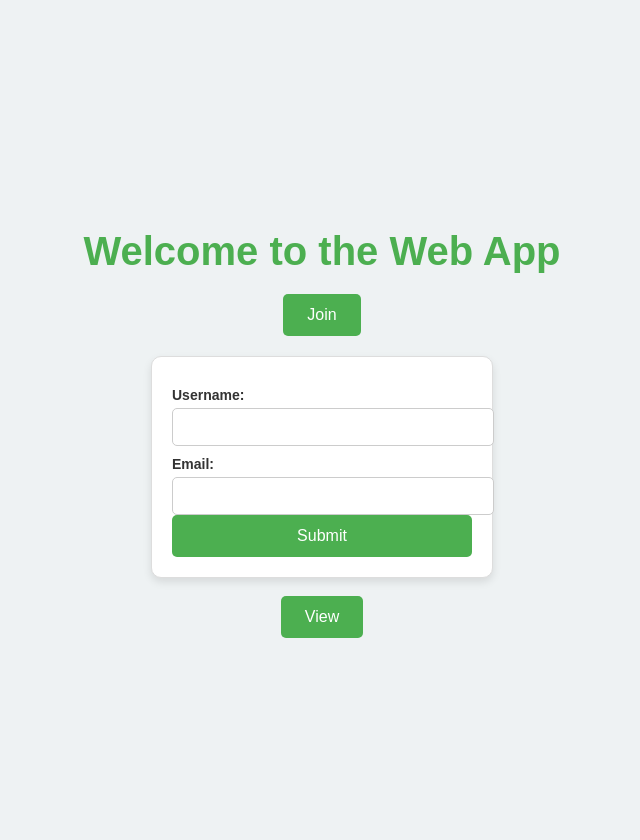
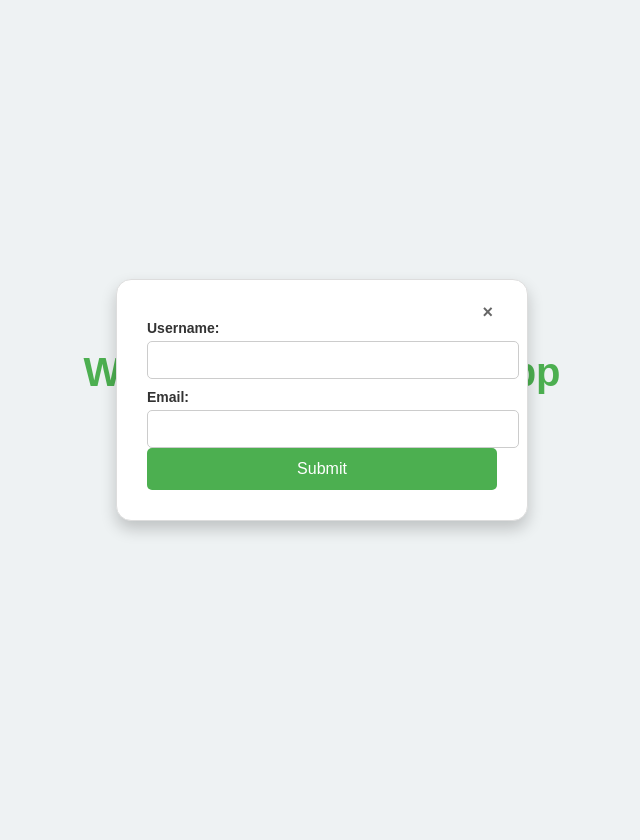
Before and after one commit to jyothisjimmy25/jiitak_project, a Flask app: page / in a window 1280 px wide, after a click on "Join". Shown: the whole page, without its empty margins (318-958 px from the left). Run offline with Flask 3, Linux system fonts and the light colour scheme.

Commit message:
Update index.html

```diff
--- a/templates/index.html
+++ b/templates/index.html
@@ -41,33 +41,54 @@
         }
 
         #join-form {
-            margin-top: 20px;
-            padding: 20px;
+            position: fixed;
+            top: 50%;
+            left: 50%;
+            transform: translate(-50%, -50%);
+            padding: 30px;
             border: 1px solid #ddd;
-            border-radius: 10px;
+            border-radius: 15px;
             background-color: #fff;
-            box-shadow: 0 4px 8px rgba(0, 0, 0, 0.1);
-            width: 300px;
+            box-shadow: 0 8px 16px rgba(0, 0, 0, 0.2);
+            width: 350px;
+            display: none;
         }
 
-        form {
+        #join-form form {
             display: flex;
             flex-direction: column;
             align-items: stretch;
         }
 
-        label {
+        #join-form label {
             margin: 10px 0 5px;
             font-weight: bold;
             font-size: 14px;
         }
 
-        input {
+        #join-form input {
             padding: 10px;
             font-size: 14px;
             border: 1px solid #ccc;
             border-radius: 5px;
             width: 100%;
+        }
+
+        #join-form .close-btn {
+            position: absolute;
+            top: 10px;
+            right: 10px;
+            background: none;
+            border: none;
+            font-size: 18px;
+            font-weight: bold;
+            cursor: pointer;
+            color: #666;
+            transition: color 0.3s;
+        }
+
+        #join-form .close-btn:hover {
+            color: #333;
         }
 
         ul {
@@ -109,7 +130,8 @@
 <body>
     <h1>Welcome to the Web App</h1>
     <button onclick="document.getElementById('join-form').style.display='block'">Join</button>
-    <div id="join-form" style="display:none;">
+    <div id="join-form">
+        <button class="close-btn" onclick="document.getElementById('join-form').style.display='none'">&times;</button>
         <form method="post" action="/join">
             <label for="username">Username:</label>
             <input type="text" id="username" name="username" required>
```
